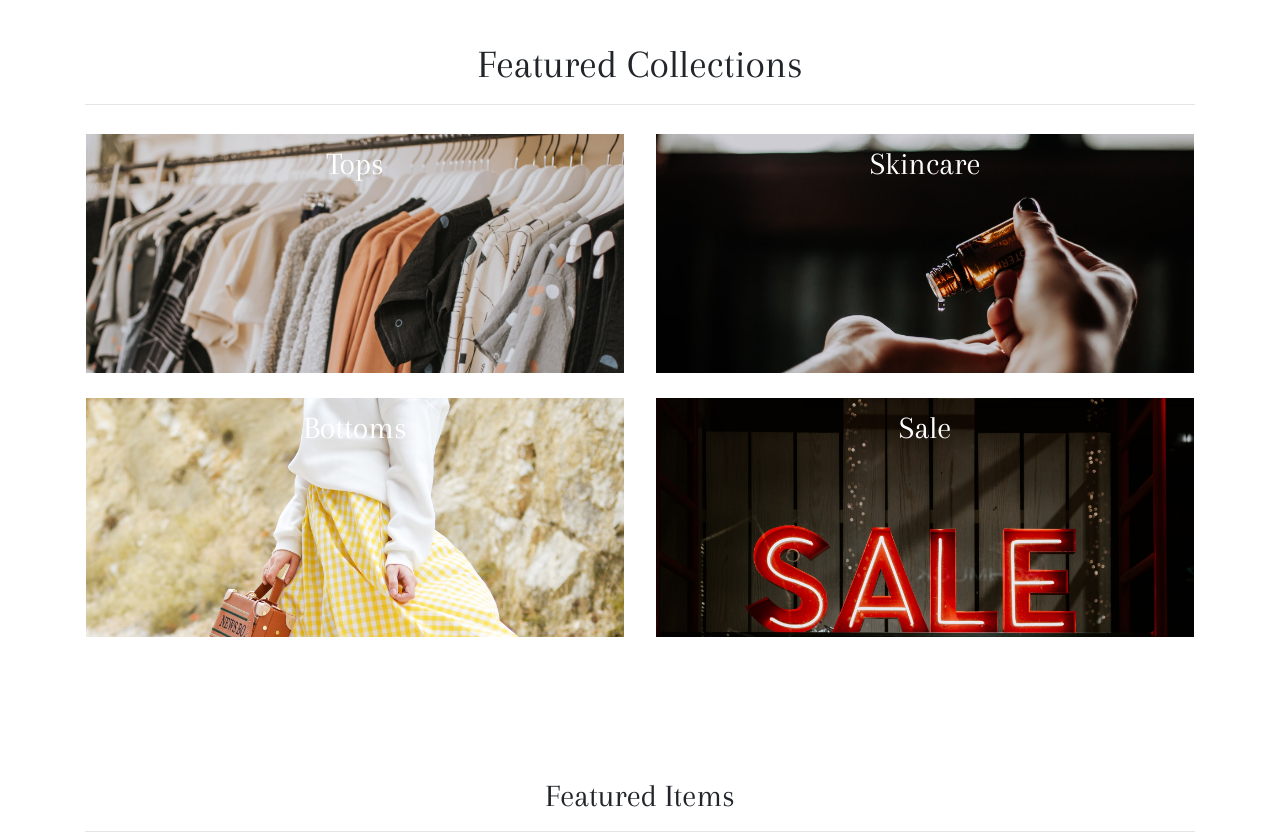
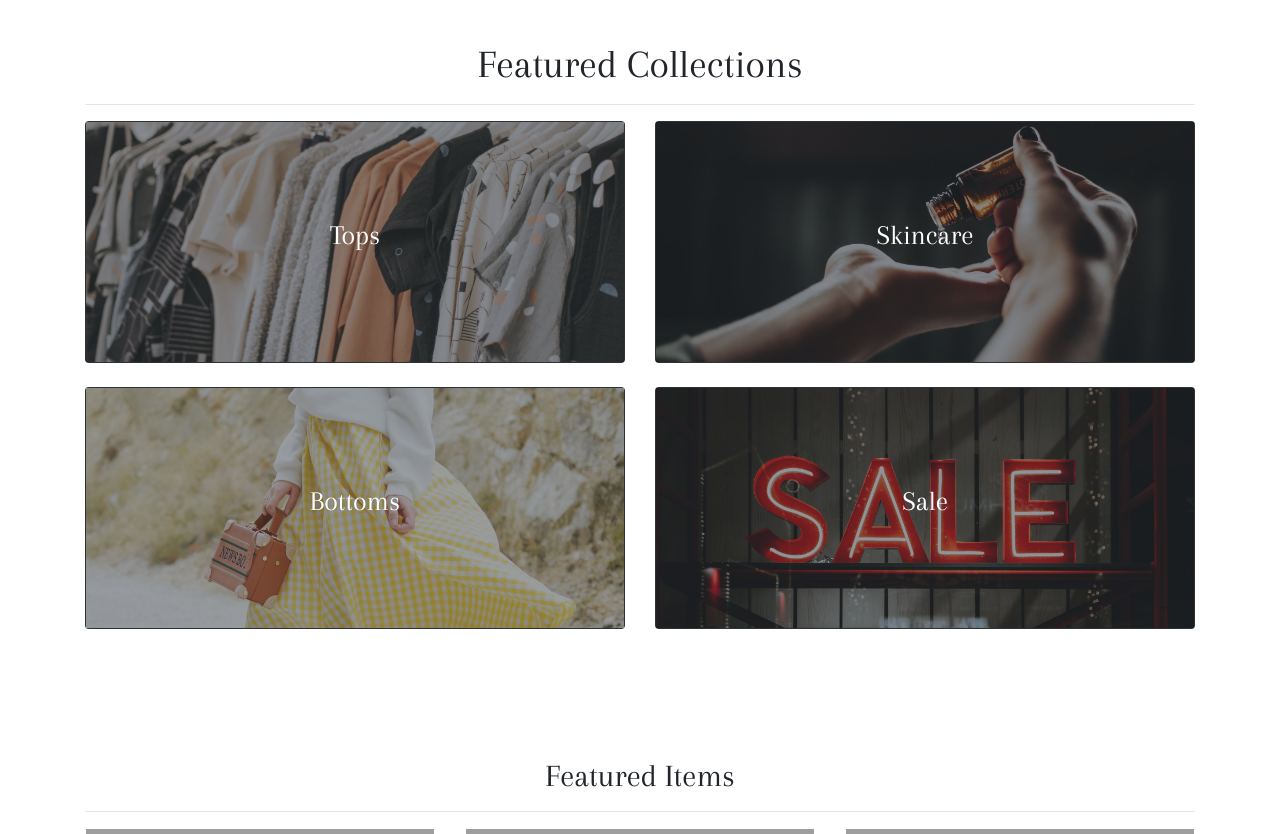
Before and after one commit to kev-inc/ecommerce-frontend, a React (Create React App) app: page / in a window 1280 px wide. Shown: the part 1020-1854 px from the top of the page. Built offline with nearby package versions, Linux system fonts and the light colour scheme; grey boxes are pictures that could not be loaded.

Commit message:
fixed collection buttons

```diff
--- a/src/assets/mockdata.js
+++ b/src/assets/mockdata.js
@@ -4,21 +4,21 @@ export const data = [
     name: 'Floral Ruffled Top (Grey)',
     price: '10',
     img: ['https://instagram.fsin7-1.fna.fbcdn.net/v/t51.2885-15/sh0.08/e35/p640x640/109728769_180032726815180_7341501469048060270_n.jpg?_nc_ht=instagram.fsin7-1.fna.fbcdn.net&_nc_cat=104&_nc_ohc=RvRnbiQdALUAX_3OYjX&oh=dbd89e43097612a4fd66a37d3faabd29&oe=5F3FC17E'],
-    tags: ['tops']
+    tags: ['tops', 'women']
   },
   {
     id: 'CC0LLT5AILE',
     name: 'Floral Ruffled Top (Pink)',
     price: '10',
     img: ['https://instagram.fsin7-1.fna.fbcdn.net/v/t51.2885-15/e35/p1080x1080/108993844_125418432566108_8216893948561821154_n.jpg?_nc_ht=instagram.fsin7-1.fna.fbcdn.net&_nc_cat=108&_nc_ohc=tWGVDw1RTLwAX9VpQev&oh=6bf01345d15c8b4be8be662f7df580ce&oe=5F401EA5'],
-    tags: ['tops']
+    tags: ['tops', 'women']
   },
   {
     id: 'CC0LJ6WgWqV',
     name: 'Floral Ruffled Top (Blue)',
     price: '10',
     img: ['https://instagram.fsin7-1.fna.fbcdn.net/v/t51.2885-15/sh0.08/e35/p640x640/109464835_886996525127751_4254682629059007327_n.jpg?_nc_ht=instagram.fsin7-1.fna.fbcdn.net&_nc_cat=103&_nc_ohc=5-S3But8VSgAX_biF9j&oh=3cb164238453ad474cc4c1226e40f68f&oe=5F3FDF8B'],
-    tags: ['tops']
+    tags: ['tops', 'women']
   },
   {
     id: 'CC0K3s5gCBf',
@@ -29,7 +29,7 @@ export const data = [
       'https://instagram.fsin7-1.fna.fbcdn.net/v/t51.2885-15/sh0.08/e35/p640x640/109728769_277555153526126_2937544803265236262_n.jpg?_nc_ht=instagram.fsin7-1.fna.fbcdn.net&_nc_cat=102&_nc_ohc=46YrznppiMwAX_PHm8w&oh=606061a63f04454b85c506ecb3eee60e&oe=5F3F41C6',
       'https://instagram.fsin7-1.fna.fbcdn.net/v/t51.2885-15/sh0.08/e35/p640x640/110067680_605741323411201_8546206453090982174_n.jpg?_nc_ht=instagram.fsin7-1.fna.fbcdn.net&_nc_cat=101&_nc_ohc=8--oRDnpalsAX8hwKRo&oh=122287212d20526c6ae2aff132fcd6eb&oe=5F3FE532'
     ],
-    tags: ['tops']
+    tags: ['tops', 'women']
   },
   {
     id: 'B_9uzVgAIYj',
@@ -39,7 +39,7 @@ export const data = [
       'https://instagram.fsin7-1.fna.fbcdn.net/v/t51.2885-15/sh0.08/e35/p640x640/96685899_694125927823581_1984187865151131139_n.jpg?_nc_ht=instagram.fsin7-1.fna.fbcdn.net&_nc_cat=109&_nc_ohc=bndq52eY9fIAX9Qvnu4&oh=dfef10888b20adae35560cb22fdab1a9&oe=5F412D5E',
       'https://instagram.fsin7-1.fna.fbcdn.net/v/t51.2885-15/sh0.08/e35/p640x640/95979844_600660540538052_2477748181949920934_n.jpg?_nc_ht=instagram.fsin7-1.fna.fbcdn.net&_nc_cat=108&_nc_ohc=O0RCXrVT_-oAX80etOe&oh=dc467a0023c46a4d6a986fe9ae6276a6&oe=5F41BC87'
     ],
-    tags: ['bottoms']
+    tags: ['bottoms', 'women']
   },
 ]
 
--- a/src/pages/home/CollectionsMenu.js
+++ b/src/pages/home/CollectionsMenu.js
@@ -1,5 +1,5 @@
 import React from 'react'
-import {Link} from 'react-router-dom'
+import { Link } from 'react-router-dom'
 
 import top from '../../assets/slide1.jpeg'
 import bottom from '../../assets/bottom.jpeg'
@@ -12,21 +12,41 @@ function CollectionsMenu() {
       <h1>Featured Collections</h1>
       <hr />
       <div className="grid">
-        <div className="row">
+        <div className="row mb-4">
           <div className="col">
-            <Link className="btn collections-button" style={{ backgroundImage: `url(${top})` }} to='/search/tops'>Tops</Link>
+            <Link className="card bg-dark text-white" to='/search/tops'>
+              <img src={top} alt='top' style={{ objectFit: 'cover', height: '240px', opacity: 0.5 }} />
+              <div class="card-img-overlay d-flex align-items-center justify-content-center">
+                <h3 class="card-title">Tops</h3>
+              </div>
+            </Link>
           </div>
           <div className="col">
-            <Link className="btn collections-button" style={{ backgroundImage: `url(${skincare})` }} to='/search/skincare'>Skincare</Link>
+            <Link className="card bg-dark text-white" to='/search/skincare'>
+              <img src={skincare} alt='top' style={{ objectFit: 'cover', height: '240px', opacity: 0.5 }} />
+              <div class="card-img-overlay d-flex align-items-center justify-content-center">
+                <h3 class="card-title">Skincare</h3>
+              </div>
+            </Link>
           </div>
         </div>
 
         <div className="row">
           <div className="col">
-            <Link className="btn collections-button" style={{ backgroundImage: `url(${bottom})` }} to='/search/bottoms'>Bottoms</Link>
+            <Link className="card bg-dark text-white" to='/search/bottoms'>
+              <img src={bottom} alt='top' style={{ objectFit: 'cover', height: '240px', opacity: 0.5 }} />
+              <div class="card-img-overlay d-flex align-items-center justify-content-center">
+                <h3 class="card-title">Bottoms</h3>
+              </div>
+            </Link>
           </div>
           <div className="col">
-            <Link className="btn collections-button" style={{ backgroundImage: `url(${sale})` }} to='/search/sale'>Sale</Link>
+            <Link className="card bg-dark text-white" to='/search/sale'>
+              <img src={sale} alt='top' style={{ objectFit: 'cover', height: '240px', opacity: 0.5 }} />
+              <div class="card-img-overlay d-flex align-items-center justify-content-center">
+                <h3 class="card-title">Sale</h3>
+              </div>
+            </Link>
           </div>
         </div>
       </div>
--- a/src/pages/home/HomeCarousel.js
+++ b/src/pages/home/HomeCarousel.js
@@ -1,5 +1,6 @@
 import React from 'react'
 import { Carousel } from 'react-bootstrap'
+import {Link} from 'react-router-dom'
 import slide1 from '../../assets/slide1.jpeg'
 import slide2 from '../../assets/slide2.jpeg'
 import slide3 from '../../assets/slide3.jpeg'
@@ -12,7 +13,7 @@ function HomeCarousel() {
         <img className="d-block w-100 carousel" height="640px" src={slide1} alt="First slide" />
         <Carousel.Caption>
           <h1 className="aparey">Back to School Collection</h1>
-          <button className="btn custom-btn">Shop women</button>
+          <Link className="btn custom-btn" to='/search/women'>Shop women</Link>
         </Carousel.Caption>
       </Carousel.Item>
 
@@ -20,14 +21,14 @@ function HomeCarousel() {
         <img className="d-block w-100 carousel" height="640px" src={slide2} alt="Third slide" />
         <Carousel.Caption>
           <h1 className="aparey">Essential Skincare</h1>
-          <button className="btn custom-btn">Shop skincare</button>
+          <Link className="btn custom-btn" to='/search/skincare'>Shop skincare</Link>
         </Carousel.Caption>
       </Carousel.Item>
 
       <Carousel.Item>
         <img className="d-block w-100 carousel" height="640px" src={slide3} alt="Third slide" />
         <Carousel.Caption>
-          <button className="btn custom-btn">Shop sales</button>
+          <Link className="btn custom-btn" to='/search/sale'>Shop sales</Link>
         </Carousel.Caption>
       </Carousel.Item>
 
```
